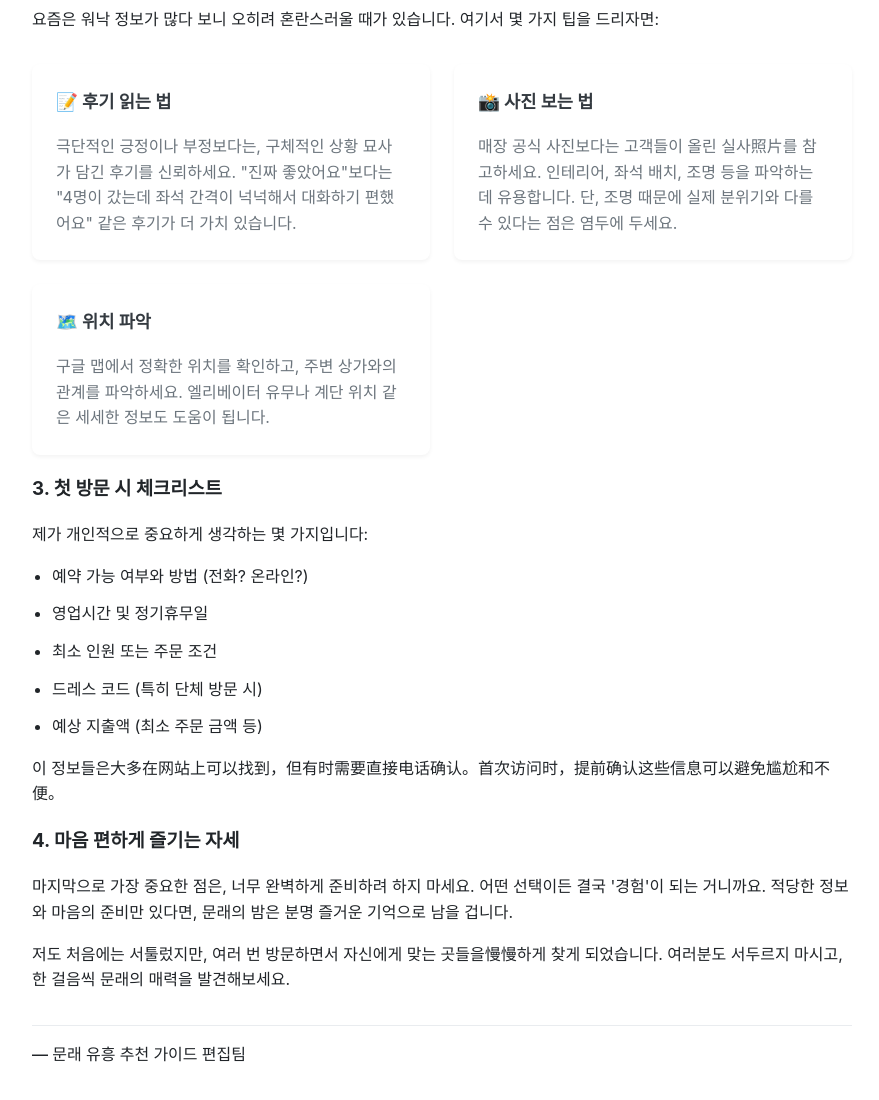
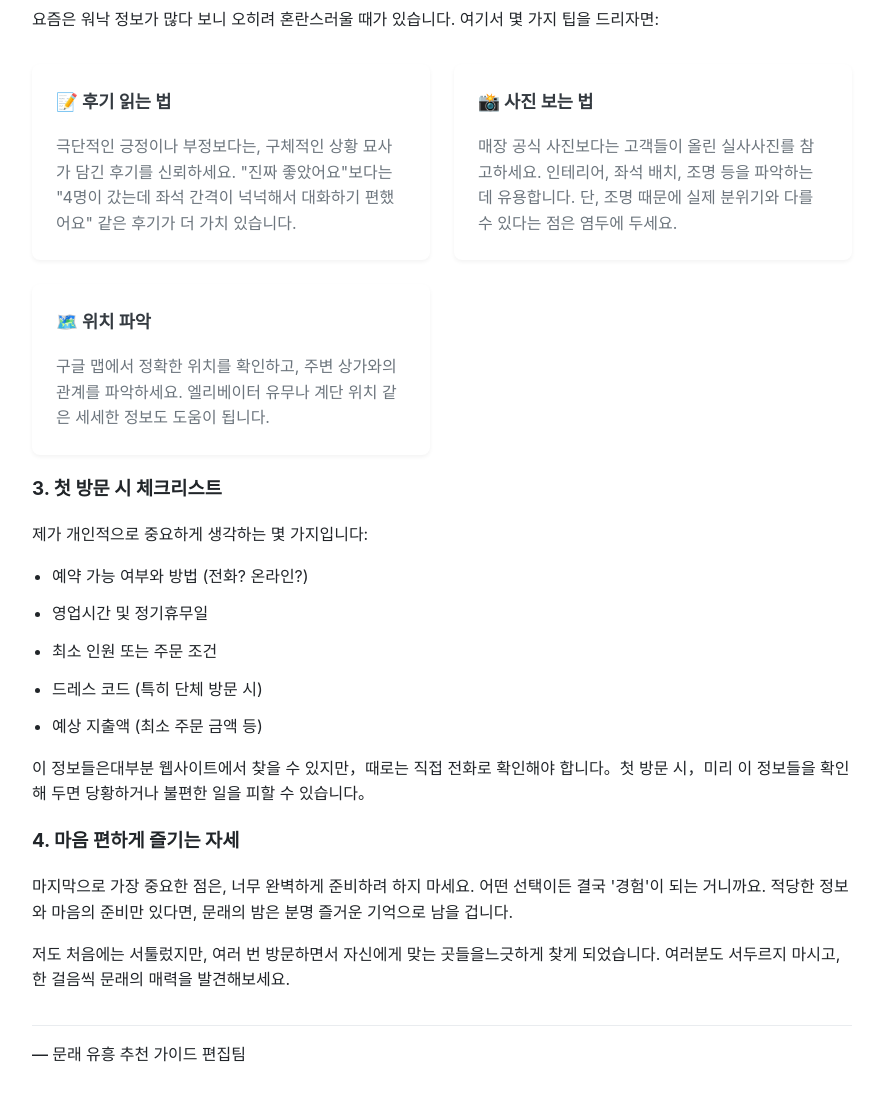
Before and after one commit to dydrkrtks7-cmd/bp-tokyo-remodel, a plain HTML site: page blog.html in a window 1280 px wide. Shown: the part 1180-2280 px from the top of the page, without its empty margins (198-1077 px from the left). Drawn offline with Linux system fonts and the light colour scheme.

Commit message:
fix: 프롬프트 유출·한자 조각·반복 파손 제거 (2 files)

```diff
--- a/blog.html
+++ b/blog.html
@@ -78,7 +78,7 @@
 
             <p>사실 유흥을 즐기는 데 정답은 없지만, 첫 방문자분들이 가장 많이 하는 실수는 바로 '정보 없이 무작정 돌아다니는 것'입니다. 시간은 흘러가고, 좋은 곳을 찾지 못한 채 발만 동동 구르는 상황, 저도 겪어봤기에 그 심정을 너무나 잘 알고 있어요.</p>
 
-            <p>그래서 오늘은 문래 유흥을 처음 접하시는 분들을 위해, 제가 실제로 경험하고 느낀 점들을 솔직하게 정리해보려고 합니다. 이 글이 여러분의 첫 문래之夜에 작은 도움이 되기를 바랍니다.</p>
+            <p>그래서 오늘은 문래 유흥을 처음 접하시는 분들을 위해, 제가 실제로 경험하고 느낀 점들을 솔직하게 정리해보려고 합니다. 이 글이 여러분의 첫 문래의 밤에 작은 도움이 되기를 바랍니다.</p>
 
             <h3>1. 내게 맞는 '조건'부터 명확히 하세요</h3>
             <p>"어디가 좋아요?"라는 질문을 받으면 저는 항상 되묻습니다. "어떤 걸 중요하게 생각하세요?"라고요. 사람마다 취향이 너무나 다르기 때문이에요.</p>
@@ -102,7 +102,7 @@
                 </div>
                 <div class="card">
                     <h3>📸 사진 보는 법</h3>
-                    <p>매장 공식 사진보다는 고객들이 올린 실사照片를 참고하세요. 인테리어, 좌석 배치, 조명 등을 파악하는 데 유용합니다. 단, 조명 때문에 실제 분위기와 다를 수 있다는 점은 염두에 두세요.</p>
+                    <p>매장 공식 사진보다는 고객들이 올린 실사사진를 참고하세요. 인테리어, 좌석 배치, 조명 등을 파악하는 데 유용합니다. 단, 조명 때문에 실제 분위기와 다를 수 있다는 점은 염두에 두세요.</p>
                 </div>
                 <div class="card">
                     <h3>🗺️ 위치 파악</h3>
@@ -121,12 +121,12 @@
                 <li>예상 지출액 (최소 주문 금액 등)</li>
             </ul>
 
-            <p>이 정보들은大多在网站上可以找到，但有时需要直接电话确认。首次访问时，提前确认这些信息可以避免尴尬和不便。</p>
+            <p>이 정보들은대부분 웹사이트에서 찾을 수 있지만，때로는 직접 전화로 확인해야 합니다。첫 방문 시，미리 이 정보들을 확인해 두면 당황하거나 불편한 일을 피할 수 있습니다。</p>
 
             <h3>4. 마음 편하게 즐기는 자세</h3>
             <p>마지막으로 가장 중요한 점은, 너무 완벽하게 준비하려 하지 마세요. 어떤 선택이든 결국 '경험'이 되는 거니까요. 적당한 정보와 마음의 준비만 있다면, 문래의 밤은 분명 즐거운 기억으로 남을 겁니다.</p>
 
-            <p>저도 처음에는 서툴렀지만, 여러 번 방문하면서 자신에게 맞는 곳들을慢慢하게 찾게 되었습니다. 여러분도 서두르지 마시고, 한 걸음씩 문래의 매력을 발견해보세요.</p>
+            <p>저도 처음에는 서툴렀지만, 여러 번 방문하면서 자신에게 맞는 곳들을느긋하게 찾게 되었습니다. 여러분도 서두르지 마시고, 한 걸음씩 문래의 매력을 발견해보세요.</p>
 
             <p style="margin-top: 2rem; padding-top: 1rem; border-top: 1px solid #e9ecef; font-weight: 500;">— 문래 유흥 추천 가이드 편집팀</p>
         </article>
```
Also changed, not shown: about.html (+1 -1 lines).
